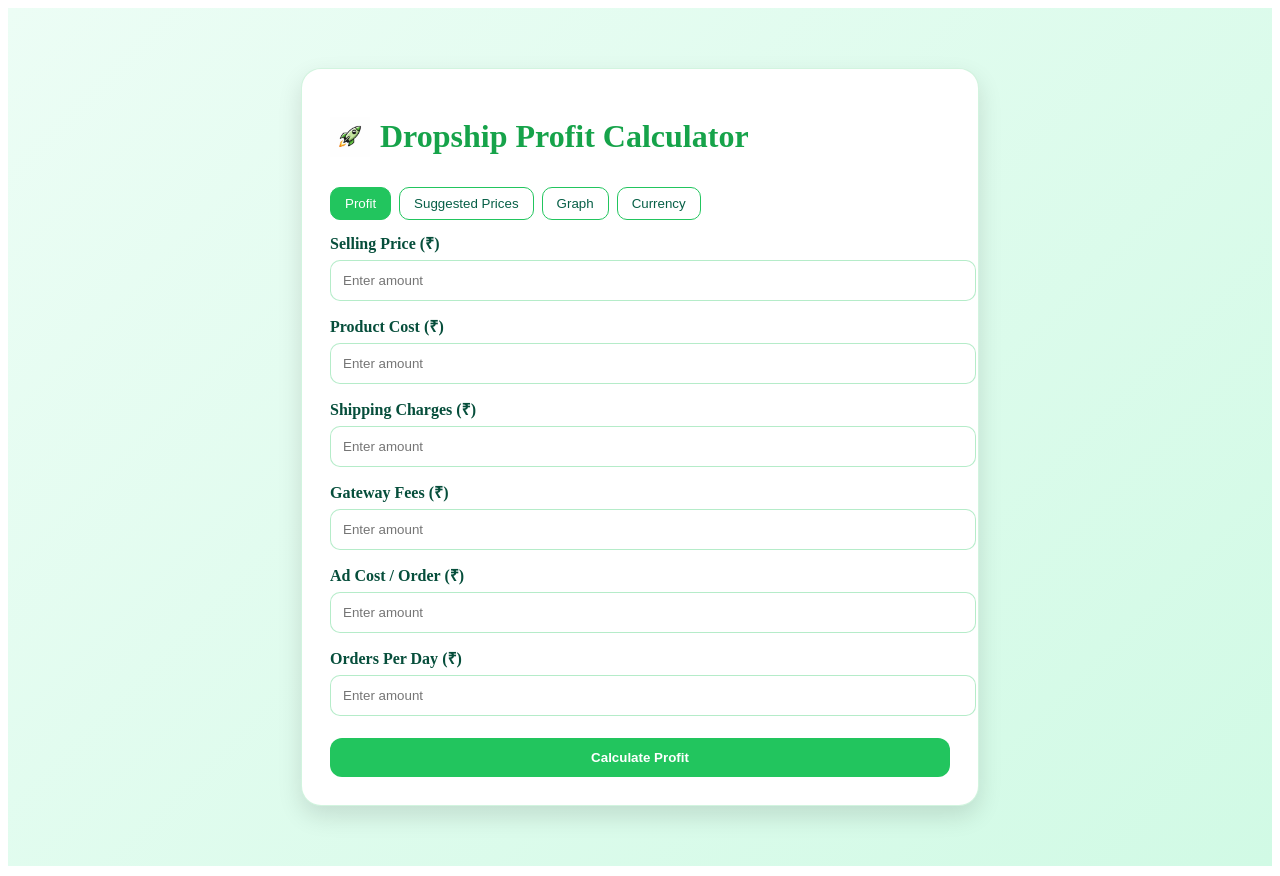
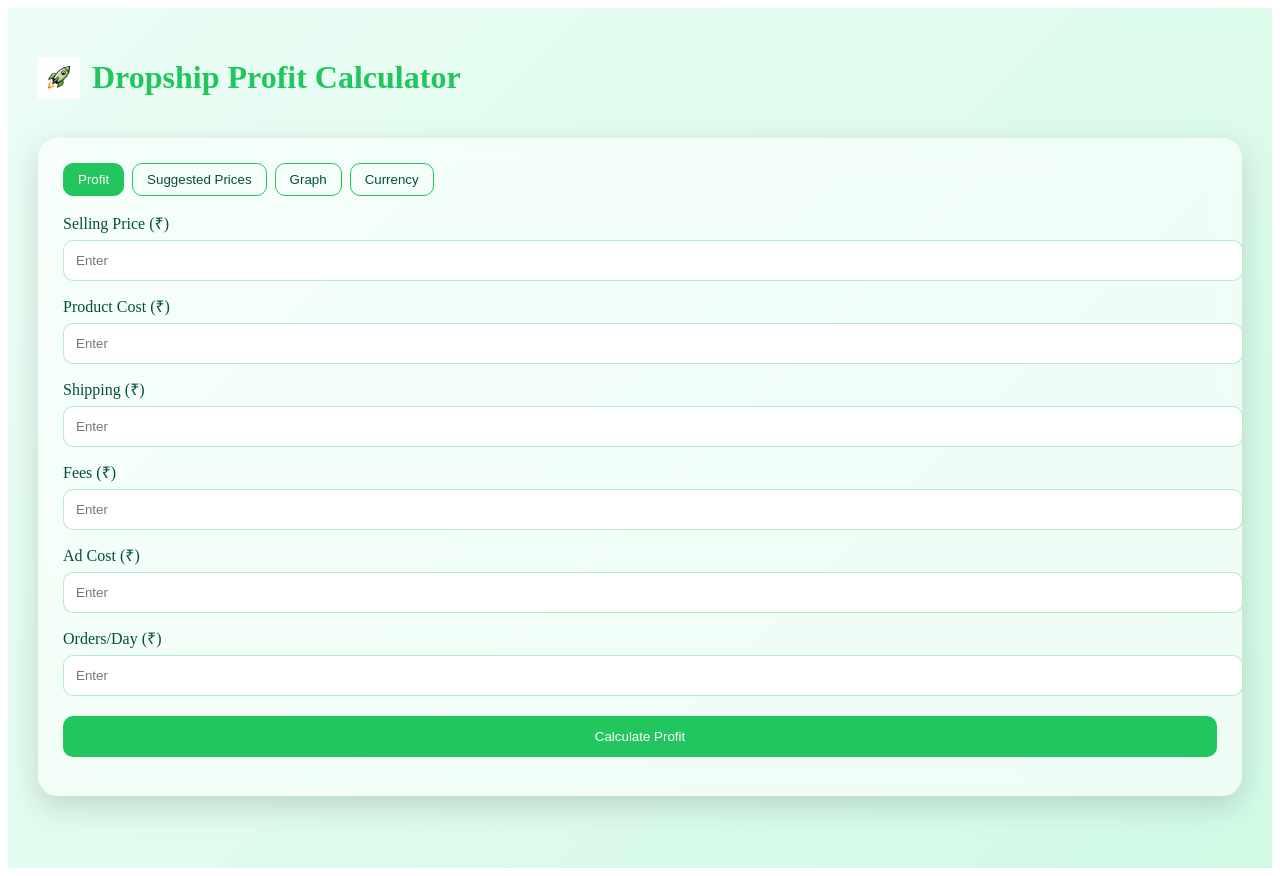
Before and after one commit to mmhmdayaan27/dropship-profit-calculator, a React (Vite) app: page / in a window 1280 px wide. Built offline with nearby package versions, Linux system fonts and the light colour scheme.

Commit message:
Update App.jsx

```diff
--- a/src/App.jsx
+++ b/src/App.jsx
@@ -38,23 +38,6 @@ export default function DropshipCalculator() {
     setDarkMode(d.darkMode ?? false);
   }, []);
 
-  const saveData = () => {
-    localStorage.setItem(
-      "dropship-data",
-      JSON.stringify({
-        sellingPrice,
-        productCost,
-        shippingCost,
-        fees,
-        adsCost,
-        ordersPerDay,
-        currency,
-        darkMode
-      })
-    );
-    alert("Saved 💾");
-  };
-
   const calculateProfit = () => {
     const total =
       Number(productCost) +
@@ -74,18 +57,30 @@ export default function DropshipCalculator() {
   };
 
   const theme = darkMode
-    ? { background: "#0f172a", color: "white" }
+    ? { background: "#020617", color: "white" }
     : { background: "linear-gradient(135deg,#ecfdf5,#d1fae5)", color: "#064e3b" };
 
-  const card = {
-    background: darkMode ? "#020617" : "white",
-    padding: 28,
+  const glassCard = {
+    background: darkMode
+      ? "rgba(15,23,42,0.7)"
+      : "rgba(255,255,255,0.6)",
+    backdropFilter: "blur(14px)",
+    WebkitBackdropFilter: "blur(14px)",
+    border: "1px solid rgba(255,255,255,0.2)",
     borderRadius: 20,
-    maxWidth: 620,
-    margin: "40px auto",
-    boxShadow: "0 10px 25px rgba(0,0,0,0.12)",
-    border: "1px solid #22c55e33",
-    transition: "transform 0.35s cubic-bezier(.2,.8,.2,1), box-shadow 0.35s cubic-bezier(.2,.8,.2,1)"
+    padding: 24,
+    transition: "all 0.35s ease",
+    boxShadow: "0 10px 30px rgba(0,0,0,0.15)"
+  };
+
+  const liftHover = (e) => {
+    e.currentTarget.style.transform = "translateY(-8px) scale(1.02)";
+    e.currentTarget.style.boxShadow = "0 25px 60px rgba(0,0,0,0.25)";
+  };
+
+  const liftLeave = (e) => {
+    e.currentTarget.style.transform = "translateY(0) scale(1)";
+    e.currentTarget.style.boxShadow = "0 10px 30px rgba(0,0,0,0.15)";
   };
 
   const input = {
@@ -94,35 +89,20 @@ export default function DropshipCalculator() {
     marginTop: 6,
     marginBottom: 14,
     borderRadius: 10,
-    border: "1px solid #22c55e55",
-    outline: "none",
-    transition: "all 0.2s ease"
+    border: "1px solid #22c55e55"
   };
 
-  const greenBtn = {
-    background: "#22c55e",
-    color: "white",
-    border: "none",
-    padding: "12px 16px",
-    borderRadius: 12,
-    cursor: "pointer",
-    fontWeight: "bold",
-    width: "100%",
-    marginTop: 8,
-    transition: "transform 0.15s ease, box-shadow 0.15s ease"
+  const statCard = {
+    ...glassCard,
+    textAlign: "center",
+    cursor: "default"
   };
 
-  const tabBtn = (tab) => ({
-    padding: "8px 14px",
-    borderRadius: 10,
-    border: "1px solid #22c55e",
-    background: activeTab === tab ? "#22c55e" : "transparent",
-    color: activeTab === tab ? "white" : darkMode ? "#4ade80" : "#065f46",
-    cursor: "pointer",
-    marginRight: 8,
-    marginBottom: 12,
-    transition: "all 0.2s ease"
-  });
+  const stats = [
+    { label: "Profit", value: profit, prefix: currency },
+    { label: "Margin", value: margin, suffix: "%" },
+    { label: "ROAS", value: roas, suffix: "x" }
+  ];
 
   const totalBaseCost =
     Number(productCost) + Number(shippingCost) + Number(fees) + Number(adsCost);
@@ -141,41 +121,49 @@ export default function DropshipCalculator() {
     : [];
 
   return (
-    <div style={{ minHeight: "100vh", padding: 20, ...theme }}>
-      <div
-        style={card}
-        onMouseEnter={(e) => {
-          e.currentTarget.style.transform = "translateY(-10px) scale(1.01)";
-          e.currentTarget.style.boxShadow = "0 25px 60px rgba(0,0,0,0.18)";
-        }}
-        onMouseLeave={(e) => {
-          e.currentTarget.style.transform = "translateY(0) scale(1)";
-          e.currentTarget.style.boxShadow = "0 10px 25px rgba(0,0,0,0.12)";
-        }}
-      >
-        {/* Header */}
-        <div style={{ display: "flex", alignItems: "center", gap: 10, marginBottom: 10 }}>
-          <img
-            src="/logo.png"
-            alt="logo"
-            style={{ width: 40, height: 40, transition: "transform 0.3s" }}
-            onMouseEnter={(e) => (e.currentTarget.style.transform = "rotate(10deg) scale(1.1)")}
-            onMouseLeave={(e) => (e.currentTarget.style.transform = "rotate(0) scale(1)")}
-          />
-          <h1 style={{ color: "#16a34a" }}>Dropship Profit Calculator</h1>
+    <div style={{ minHeight: "100vh", padding: 30, ...theme }}>
+      {/* HEADER */}
+      <div style={{ display: "flex", alignItems: "center", gap: 12, marginBottom: 20 }}>
+        <img src="/logo.png" alt="logo" style={{ width: 42 }} />
+        <h1 style={{ color: "#22c55e" }}>Dropship Profit Calculator</h1>
+      </div>
+
+      {/* STAT CARDS */}
+      {profit !== null && (
+        <div style={{ display: "grid", gridTemplateColumns: "repeat(auto-fit,minmax(140px,1fr))", gap: 16, marginBottom: 20 }}>
+          {stats.map((s) => (
+            <div key={s.label} style={statCard} onMouseEnter={liftHover} onMouseLeave={liftLeave}>
+              <div style={{ fontSize: 14, opacity: 0.7 }}>{s.label}</div>
+              <div style={{ fontSize: 22, fontWeight: "bold", marginTop: 6 }}>
+                {s.prefix}{s.value}{s.suffix}
+              </div>
+            </div>
+          ))}
         </div>
+      )}
 
-        {/* Tabs */}
-        <div>
+      {/* MAIN GLASS CARD */}
+      <div style={{ ...glassCard }} onMouseEnter={liftHover} onMouseLeave={liftLeave}>
+
+        {/* TABS */}
+        <div style={{ marginBottom: 16 }}>
           {["profit", "suggest", "graph", "currency"].map((t) => (
-            <button key={t} style={tabBtn(t)} onClick={() => setActiveTab(t)}>
-              {t === "profit"
-                ? "Profit"
-                : t === "suggest"
-                ? "Suggested Prices"
-                : t === "graph"
-                ? "Graph"
-                : "Currency"}
+            <button
+              key={t}
+              onClick={() => setActiveTab(t)}
+              onMouseEnter={liftHover}
+              onMouseLeave={liftLeave}
+              style={{
+                marginRight: 8,
+                padding: "8px 14px",
+                borderRadius: 10,
+                border: "1px solid #22c55e",
+                background: activeTab === t ? "#22c55e" : "transparent",
+                color: activeTab === t ? "white" : "inherit",
+                transition: "all 0.25s ease"
+              }}
+            >
+              {t === "profit" ? "Profit" : t === "suggest" ? "Suggested Prices" : t === "graph" ? "Graph" : "Currency"}
             </button>
           ))}
         </div>
@@ -186,60 +174,35 @@ export default function DropshipCalculator() {
             {[
               ["Selling Price", sellingPrice, setSellingPrice],
               ["Product Cost", productCost, setProductCost],
-              ["Shipping Charges", shippingCost, setShippingCost],
-              ["Gateway Fees", fees, setFees],
-              ["Ad Cost / Order", adsCost, setAdsCost],
-              ["Orders Per Day", ordersPerDay, setOrdersPerDay]
+              ["Shipping", shippingCost, setShippingCost],
+              ["Fees", fees, setFees],
+              ["Ad Cost", adsCost, setAdsCost],
+              ["Orders/Day", ordersPerDay, setOrdersPerDay]
             ].map(([label, val, set]) => (
-              <div key={label} style={{ animation: "fadeIn 0.4s ease" }}>
-                <label style={{ fontWeight: 600 }}>{label} ({currency})</label>
-                <input
-                  type="number"
-                  value={val}
-                  placeholder="Enter amount"
-                  onChange={(e) => set(e.target.value === "" ? "" : Number(e.target.value))}
-                  style={input}
-                />
+              <div key={label}>
+                <label>{label} ({currency})</label>
+                <input type="number" value={val} placeholder="Enter" onChange={(e) => set(e.target.value)} style={input} />
               </div>
             ))}
 
-            <button
-              onClick={calculateProfit}
-              style={greenBtn}
-              onMouseDown={(e) => (e.currentTarget.style.transform = "scale(0.97)")}
-              onMouseUp={(e) => (e.currentTarget.style.transform = "scale(1)")}
-            >
+            <button onClick={calculateProfit} style={{ ...input, background: "#22c55e", color: "white", cursor: "pointer" }}>
               Calculate Profit
             </button>
-
-            {profit !== null && (
-              <div style={{ marginTop: 18, lineHeight: 1.8, animation: "fadeIn 0.5s ease" }}>
-                <p><strong>Net Profit:</strong> {currency}{profit}</p>
-                <p><strong>Margin:</strong> {margin}%</p>
-                <p><strong>Break-even ROAS:</strong> {roas}x</p>
-                <p><strong>Daily Profit:</strong> {currency}{dailyProfit}</p>
-                <p><strong>Monthly Profit:</strong> {currency}{monthlyProfit}</p>
-              </div>
-            )}
           </>
         )}
 
-        {/* SUGGESTED TAB */}
+        {/* SUGGESTED */}
         {activeTab === "suggest" && (
-          <div style={{ marginTop: 20, animation: "fadeIn 0.4s ease" }}>
-            <h3>Recommended Selling Prices</h3>
+          <div>
             {suggestedPrices.map((s) => (
-              <p key={s.margin}>
-                For <strong>{s.margin}%</strong> margin → <strong>{currency}{s.price}</strong>
-              </p>
+              <p key={s.margin}>For {s.margin}% → <b>{currency}{s.price}</b></p>
             ))}
           </div>
         )}
 
-        {/* GRAPH TAB */}
+        {/* GRAPH */}
         {activeTab === "graph" && profit !== null && (
-          <div style={{ height: 300, marginTop: 20, animation: "fadeIn 0.4s ease" }}>
-            <h3>Profit Graph</h3>
+          <div style={{ height: 260 }}>
             <ResponsiveContainer width="100%" height="100%">
               <LineChart data={chartData}>
                 <XAxis dataKey="name" />
@@ -251,35 +214,15 @@ export default function DropshipCalculator() {
           </div>
         )}
 
-        {/* CURRENCY TAB */}
+        {/* CURRENCY */}
         {activeTab === "currency" && (
-          <div style={{ marginTop: 20, animation: "fadeIn 0.4s ease" }}>
-            <h3>Select Currency</h3>
-            <div style={{ display: "flex", flexWrap: "wrap", gap: 10 }}>
-              {currencies.map((c) => (
-                <button
-                  key={c}
-                  onClick={() => setCurrency(c)}
-                  style={{
-                    padding: "8px 14px",
-                    borderRadius: 10,
-                    border: "1px solid #22c55e",
-                    background: currency === c ? "#22c55e" : "transparent",
-                    color: currency === c ? "white" : darkMode ? "#4ade80" : "#065f46",
-                    cursor: "pointer",
-                    transition: "all 0.2s ease"
-                  }}
-                >
-                  {c}
-                </button>
-              ))}
-            </div>
+          <div style={{ display: "flex", flexWrap: "wrap", gap: 10 }}>
+            {currencies.map((c) => (
+              <button key={c} onClick={() => setCurrency(c)} style={{ ...input, width: "auto", cursor: "pointer" }}>{c}</button>
+            ))}
           </div>
         )}
       </div>
-
-      {/* Simple fade animation */}
-      <style>{`@keyframes fadeIn { from {opacity:0; transform:translateY(6px);} to {opacity:1; transform:translateY(0);} }`}</style>
     </div>
   );
 }
```
